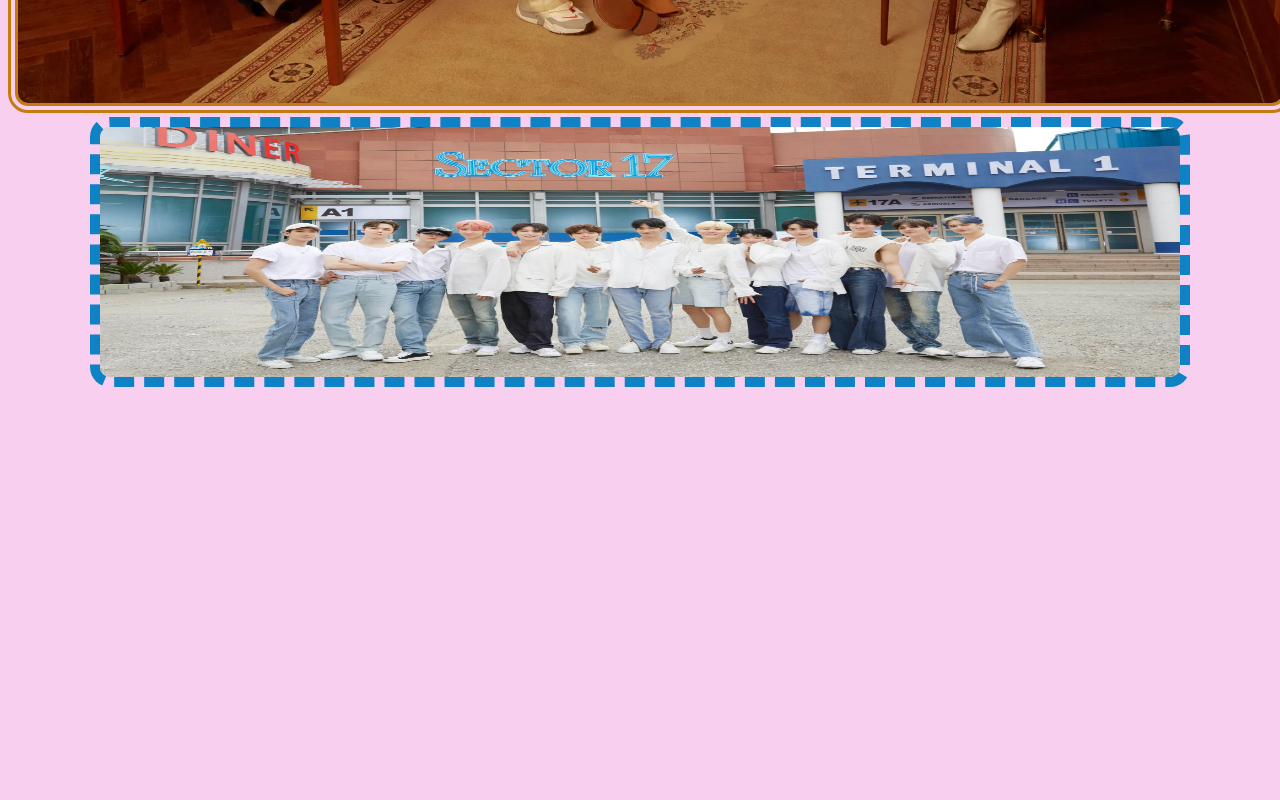
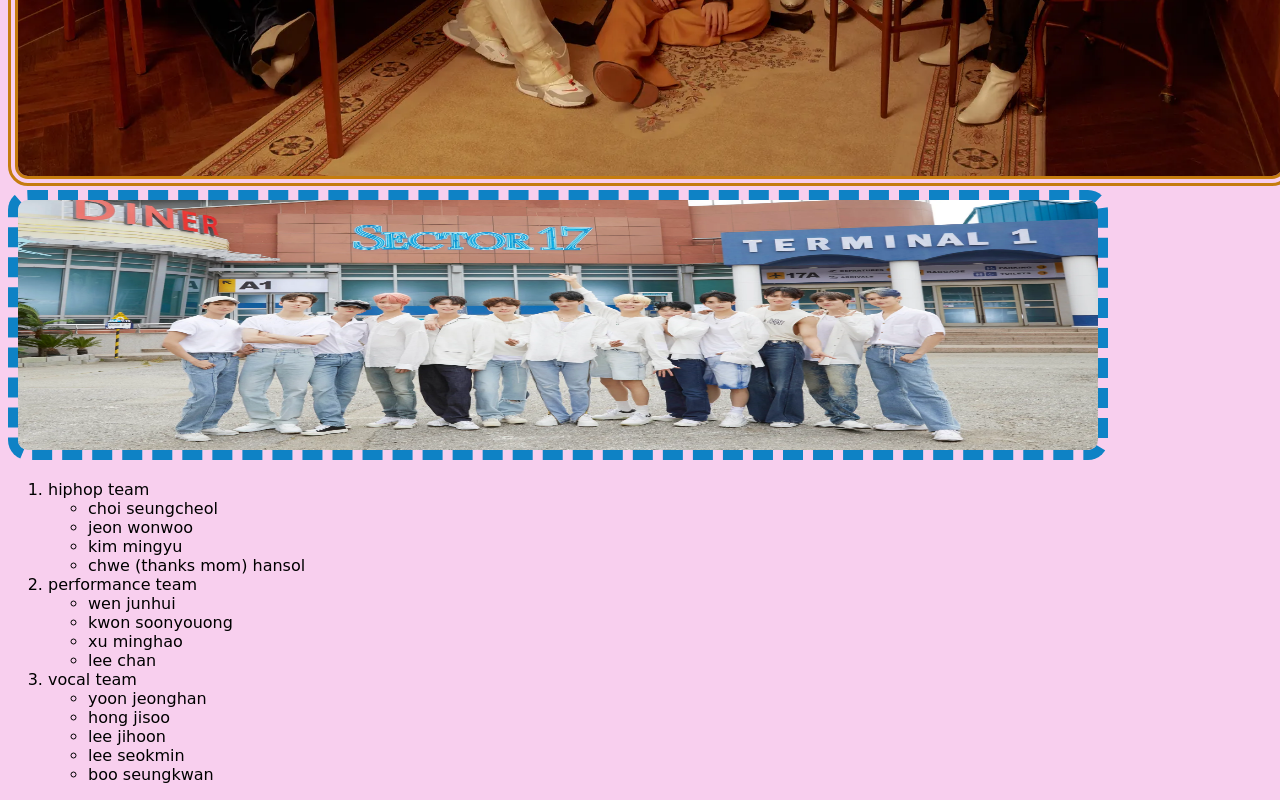
Before and after one commit to mandaribo/web_dynamique, a plain HTML site: page Cours_04/index.html in a window 1280 px wide. Shown: the part 1359-2159 px from the top of the page. Before the commit the page ends 1758 px from the top, so only its background shows below. Drawn offline with Linux system fonts and the light colour scheme.

Commit message:
changements de style

```diff
--- a/Cours_04/index.html
+++ b/Cours_04/index.html
@@ -11,12 +11,46 @@
         <h1>Mr. Worldwide <3</h1>
         <img src="R.png" alt="croquette ribbon" width="20%">
         <img src="pitbull.jpg" alt="Chanteur Pitbull" width="30%" class="pitbull">
-        <img src="R.png" alt="croquette ribbon" width="20%">
+        <img src="R.png" alt="croquette ribbon" width="20%" id="bow2">
+        <ul>
+            <li>best singer</li>
+            <li>best dancer</li>
+            <li>pookie</li>
+        </ul>
     </div>
     <div>
     <h2>Seventeen</h2>
         <img src="seventeen.webp" alt="Pop-band coréen Seventeen" width="100%" class="seventeen_1">
         <img src="svt2.webp" alt="Pop-band coréen Seventeen" width="1080px" height="250px" class="seventeen_2">
+        <ol>
+            <li>
+                hiphop team
+                <ul>
+                    <li>choi seungcheol</li>
+                    <li>jeon wonwoo</li>
+                    <li>kim mingyu</li>
+                    <li>chwe (thanks mom) hansol</li>
+                </ul>
+            </li>
+
+            <li>performance team
+                <ul>
+                    <li>wen junhui</li>
+                    <li>kwon soonyouong</li>
+                    <li>xu minghao</li>
+                    <li>lee chan</li>
+                </ul>
+            </li>
+            <li>vocal team
+                <ul>
+                    <li>yoon jeonghan</li>
+                    <li>hong jisoo</li>
+                    <li>lee jihoon</li>
+                    <li>lee seokmin</li>
+                    <li>boo seungkwan</li>
+                </ul>
+            </li>
+        </ol>
     </div>
 </body>
 </html>
--- a/Cours_04/main.css
+++ b/Cours_04/main.css
@@ -1,14 +1,20 @@
 :root{
     background-color: rgb(248, 207, 238);
     font-family: cursive;
-    text-align: center;
 }
 h1{
     color: red;
+    text-align: center;
 }
 h2{
     color: rgb(29, 31, 122);
+    text-align: center;
 }
+
+ul{
+    list-style-type: circle;
+}
+
 .pitbull{
     border-style: solid;
     border-radius: 50%;
@@ -29,3 +35,7 @@ h2{
     border-width: 10px;
     border-color: rgb(14, 130, 197);
 }
+
+#bow2{
+    transform: scaleX(-1);
+}
```
